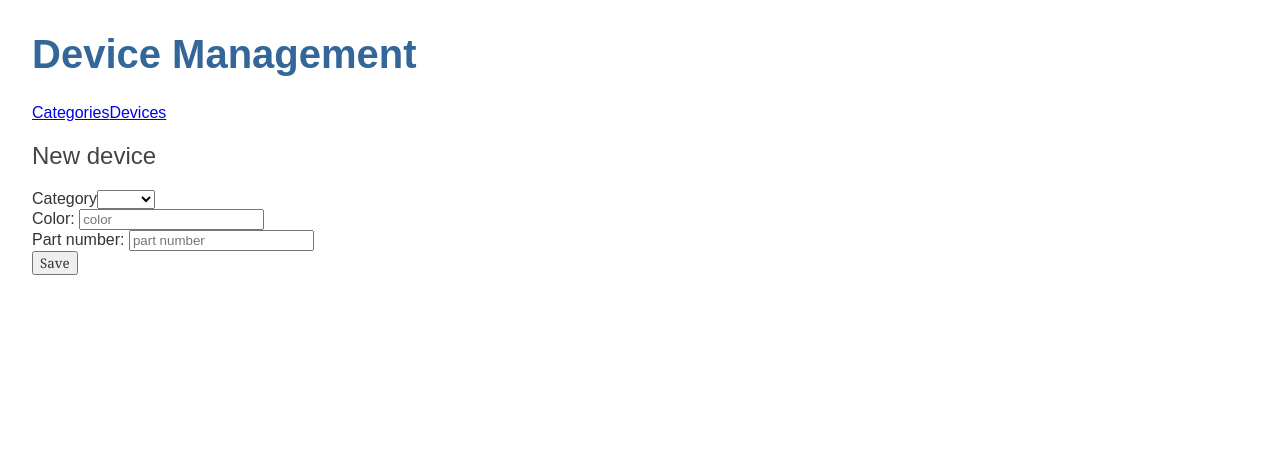
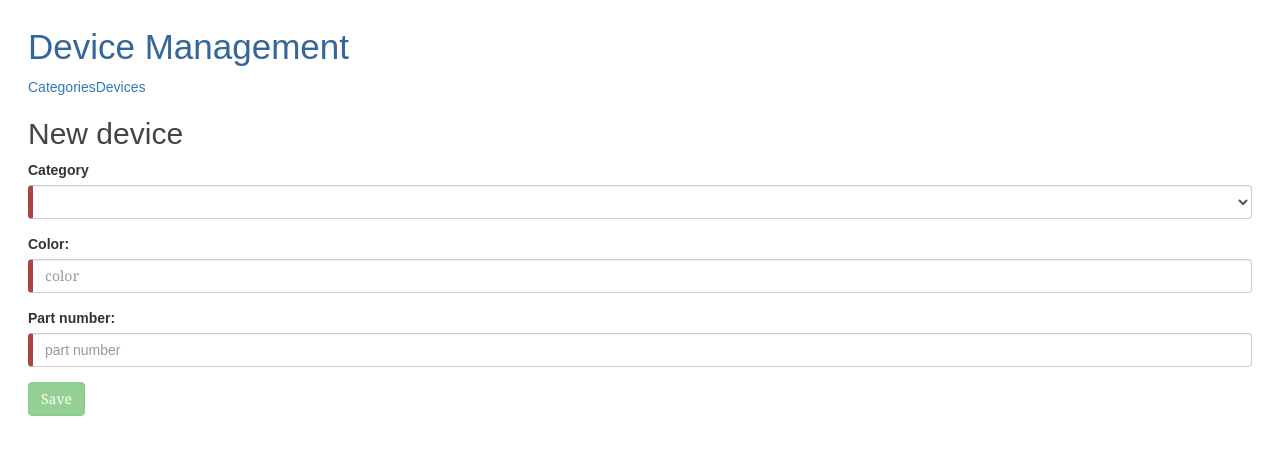
Before and after one commit to eltonsrc/device-management, an Angular app in the folder device-mng-frontend/: page /device in a window 1280 px wide. Shown: the top 454 px of the page. Built offline with nearby package versions, Linux system fonts and the light colour scheme.

Commit message:
Validate device form
Signed-off-by: Elton Serra <eltonsrc@gmail.com>

```diff
--- a/device-mng-frontend/src/app/device-create/device-create.component.html
+++ b/device-mng-frontend/src/app/device-create/device-create.component.html
@@ -1,21 +1,52 @@
 <div>
     <h2>New device</h2>
+    <form #deviceForm="ngForm" (ngSubmit)="save()">
         <div class="form-group">
             <label for="category">Category</label>
             <select class="form-control" id="category"
                     required
                     [(ngModel)]="device.category" name="category"
-                #category="ngModel">
-          <option *ngFor="let category of categories" [value]="category">{{category.name}}</option>
+                    #categorySelect="ngModel">
+              <option *ngFor="let category of categories" [ngValue]="category">{{category.name}}</option>
             </select>
+            <div [hidden]="categorySelect.valid || categorySelect.pristine"
+                class="alert alert-danger">
+                Category is required
             </div>
-    <div>
+        </div>
+        <div class="form-group">
             <label for="device-color">Color: </label>
-        <input id="device-color" [(ngModel)]="device.color" placeholder="color">
+            <input id="device-color" type="text" required class="form-control" maxlength="16" [(ngModel)]="device.color" name="color" placeholder="color" #color="ngModel">
+            <div [hidden]="color.valid || color.pristine"
+                class="alert alert-danger">
+                Color is required
             </div>
-    <div>
+        </div>
+        <div class="form-group">
             <label for="device-partNumber">Part number: </label>
-        <input id="device-partNumber" [(ngModel)]="device.partNumber" placeholder="part number">
+            <input id="device-partNumber" class="form-control" type="number" required min="0" [(ngModel)]="device.partNumber" name="partNumber" placeholder="part number" #partNumber="ngModel">
+            <div [hidden]="partNumber.valid || partNumber.pristine"
+                class="alert alert-danger">
+                Part number is required and only positive numbers are accepted
             </div>
-    <button (click)="save()">Save</button>
         </div>
+
+        <button type="submit" class="btn btn-success" [disabled]="!deviceForm.form.valid">Save</button>
+    </form>
+
+    <div [hidden]="!submitted">
+        <h2>You submitted the following:</h2>
+        <div class="row" *ngIf="device.category">
+          <div class="col-xs-3">Category</div>
+          <div class="col-xs-9">{{ device.category.name }}</div>
+        </div>
+        <div class="row">
+          <div class="col-xs-3">Color</div>
+          <div class="col-xs-9">{{ device.color }}</div>
+        </div>
+        <div class="row">
+          <div class="col-xs-3">Part number</div>
+          <div class="col-xs-9">{{ device.partNumber }}</div>
+        </div>
+      </div>
+</div>
--- a/device-mng-frontend/src/app/device-create/device-create.component.ts
+++ b/device-mng-frontend/src/app/device-create/device-create.component.ts
@@ -13,6 +13,7 @@ import { DeviceService } from '../device/device.service';
 export class DeviceCreateComponent implements OnInit {
   categories?: Category[];
   device = <Device> {};
+  submitted = false;
 
   constructor(
     private router: Router,
@@ -30,6 +31,7 @@ export class DeviceCreateComponent implements OnInit {
   }
 
   save(): void {
+    this.submitted = true;
     this.deviceService.save(this.device)
       .subscribe(device => this.router.navigate(['devices']));
   }
--- a/device-mng-frontend/src/styles.css
+++ b/device-mng-frontend/src/styles.css
@@ -1,3 +1,5 @@
+@import url('https://unpkg.com/bootstrap@3.3.7/dist/css/bootstrap.min.css');
+
 /* Application-wide Styles */
 h1 {
     color: #369;
@@ -87,3 +89,11 @@ h1 {
   .list .name {
     align-self: center;
   }
+
+  .ng-valid[required], .ng-valid.required  {
+    border-left: 5px solid #42A948; /* green */
+  }
+
+  .ng-invalid:not(form)  {
+    border-left: 5px solid #a94442; /* red */
+  }
```
Lines whose indentation alone changed are shown as unchanged.
